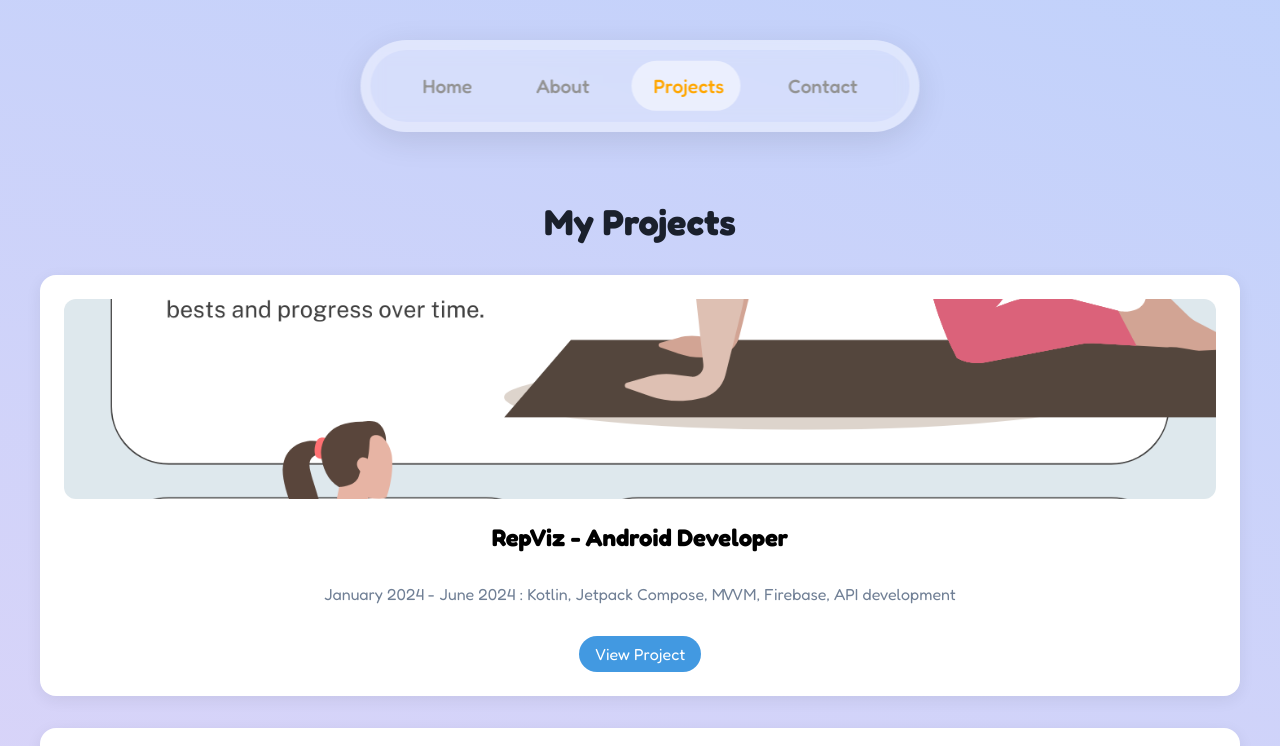
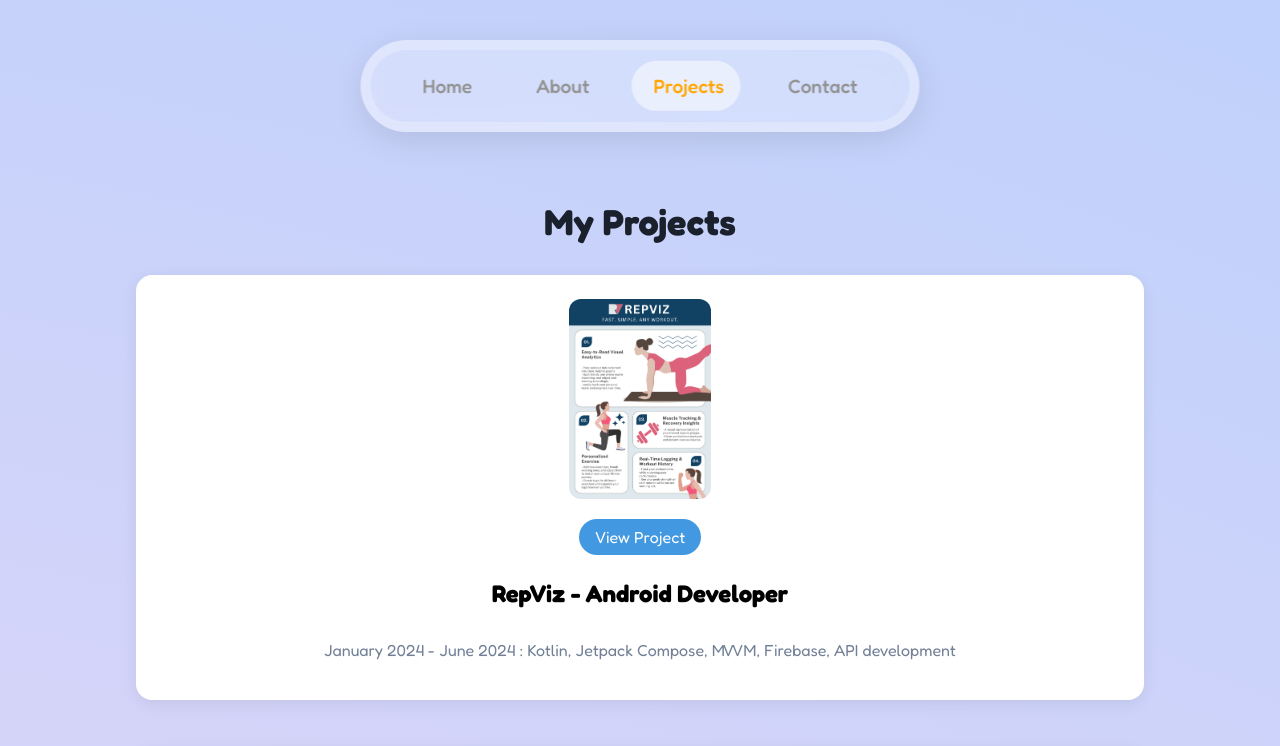
Before and after one commit to JeeIn-Park/JeeIn-Park.github.io, a React (Vite) app in the folder my-portfolio/: page /projects in a window 1280 px wide. Shown: the top 746 px of the page. Built offline with nearby package versions, Linux system fonts and the light colour scheme.

Commit message:
project grid to 1

```diff
--- a/my-portfolio/src/pages/Projects.css
+++ b/my-portfolio/src/pages/Projects.css
@@ -13,23 +13,43 @@
     margin-bottom: 2rem;
   }
 
-  /* Grid container for projects */
+  /* Grid container for projects
   .projects-grid {
     display: grid;
     grid-template-columns: 1fr;
-    gap: 2rem; /* Spacing between cards */
+    gap: 2rem;
 
-    /* Example responsive rules */
     @media (min-width: 768px) {
-      grid-template-columns: repeat(2, 1fr);
-    }
-
-    @media (min-width: 1024px) {
       grid-template-columns: repeat(1, 1fr);
     }
+  } */
+
+  .projects-grid {
+    display: flex;
+    flex-direction: column;
+    align-items: center;
+    gap: 3rem;
   }
 
+
+  /* .project-card {
+    background: white;
+    border-radius: 1rem;
+    padding: 1.5rem;
+    box-shadow: 0 4px 16px rgba(0, 0, 0, 0.07);
+    transition: transform 0.3s ease;
+    overflow: hidden;
+    display: flex;
+    flex-direction: column;
+    align-items: center;
+    text-align: center;
+    position: relative;
+    overflow: hidden;
+  } */
+
   .project-card {
+    width: 100%;
+    max-width: 80%;
     background: white;
     border-radius: 1rem;
     padding: 1.5rem;
@@ -42,9 +62,35 @@
     text-align: center;
   }
 
+
   .project-card:hover {
     box-shadow: 0 8px 30px rgba(0, 0, 0, 0.15);
   }
+
+  /* .image-container {
+    position: relative;
+    width: 100%;
+    overflow: hidden;
+    border-radius: 0.75rem;
+  }
+
+  .image-container:hover .overlay {
+    opacity: 1;
+    transform: translateY(0);
+  }
+   */
+
+  /* .overlay {
+    position: absolute;
+    bottom: 0;
+    width: 100%;
+    padding: 1rem;
+    background: linear-gradient(to top, rgba(0, 0, 0, 0.7), transparent);
+    color: white;
+    opacity: 0;
+    transform: translateY(100%);
+    transition: 0.3s ease;
+  } */
 
   .project-image {
     width: 100%;
--- a/my-portfolio/src/pages/Projects.tsx
+++ b/my-portfolio/src/pages/Projects.tsx
@@ -77,6 +77,7 @@ const Projects: React.FC = () => {
               whileHover={{ y: -10 }}
               transition={{ delay: index * 0.15, duration: 0.5 }}
             >
+              <div className="image-container">
                 <motion.img
                   src={project.image}
                   alt={project.title}
@@ -84,8 +85,7 @@ const Projects: React.FC = () => {
                   whileHover={{ y: 10 }}
                   transition={{ type: "spring", stiffness: 200 }}
                 />
-              <h3 className="project-card-title">{project.title}</h3>
-              <p className="project-description">{project.description}</p>
+                <div className="overlay">
                   <a
                     href={project.link}
                     className="project-link"
@@ -94,6 +94,11 @@ const Projects: React.FC = () => {
                   >
                     View Project
                   </a>
+                </div>
+              </div>
+
+              <h3 className="project-card-title">{project.title}</h3>
+              <p className="project-description">{project.description}</p>
             </motion.div>
           );
         })}
```
Lines whose indentation alone changed are shown as unchanged.
